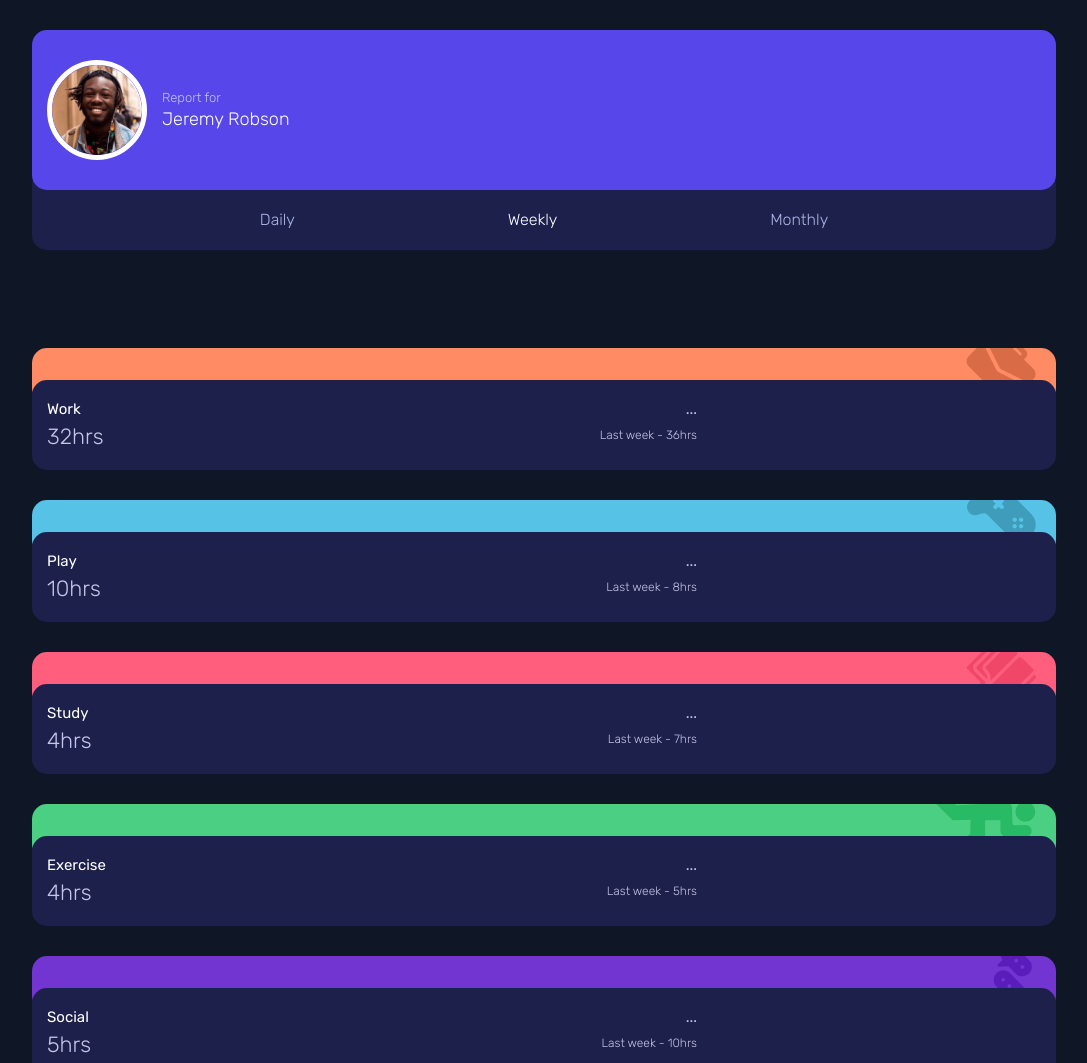
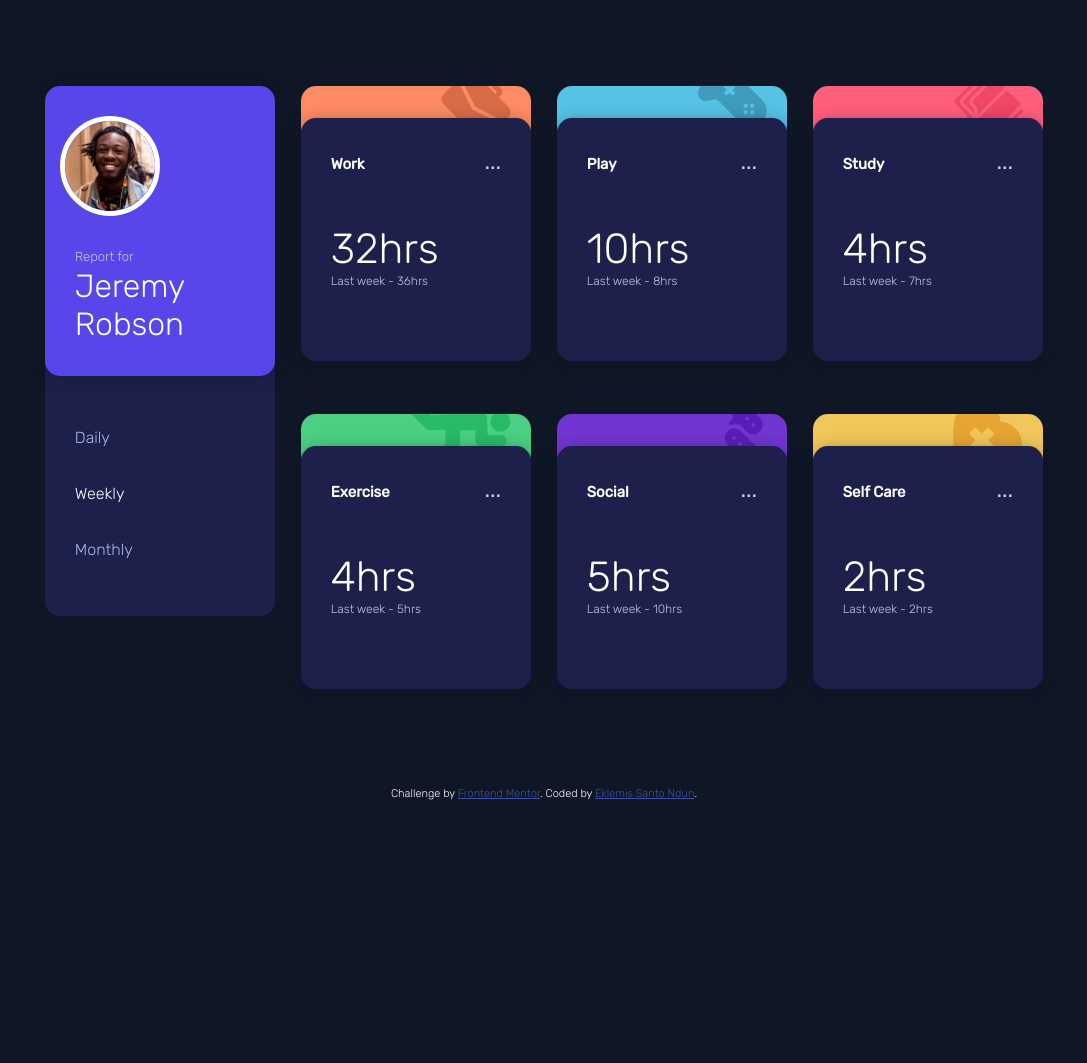
Before and after one commit to eklemis/time-tracking-dashboard, a plain HTML site: page index.html in a window 1280 px wide. Shown: the top 1063 px of the page, without its empty margins (96-1183 px from the left). After the commit the page ends 800 px from the top, so only its background shows below. Drawn offline with Linux system fonts and the light colour scheme.

Commit message:
Reformatting index.html for multi screen styling, Styling for desktop completed

```diff
--- a/Style.css
+++ b/Style.css
@@ -9,7 +9,12 @@ body {
     margin: 0px 0px;
     font-family: 'Rubik', sans-serif;
     font-weight: 300;
+    height: 100vh;
+    display: flex;
+    flex-direction: column;
+    align-items: center;
 }
+
 body h1{
     font-weight: 300;
 }
@@ -18,7 +23,7 @@ body h2{
     font-size: 18px;
 }
 .state{
-    width: 80%;
+    width: 320px;
     margin: 30px auto;
     overflow: visible;
 }
@@ -38,13 +43,14 @@ body h2{
     width: 100%;
     display: flex;
     align-items: center;
-    margin-bottom: -20px;
+    margin-bottom: -24px;
     position: relative;
     z-index: 1;
+    box-shadow: rgba(14, 30, 37, 0.12) 0px 2px 4px 0px, rgba(14, 30, 37, 0.32) 0px 2px 16px 0px;
 }
 .state .bottom-card{
     position: relative;
-    z-index: -1;
+    z-index: 0;
     background-color: #1D204B;
     border-radius: 15px;
     width: 100%;
@@ -58,8 +64,6 @@ body h2{
     text-decoration: none;
     color: hsl(231, 55%, 79%);
     font-weight: 300;
-    position: relative;
-    z-index: 1000;
 }
 .state .bottom-card a.active{
     color: white;
@@ -85,7 +89,7 @@ body h2{
 }
 
 .activity{
-    width: 80%;
+    width: 320px;
     margin: 30px auto;
     overflow: visible;
 }
@@ -110,38 +114,30 @@ body h2{
     background-color: #1D204B;
     border-radius: 15px;
     width: 100%;
-    height: 90px;
-    display: flex;
-    padding: 20px 15px;
-    display: flex;
+    height: 125px;
+    display: grid;
+    grid-template-columns: 1fr 1fr;
+    padding: 30px 30px;
     align-items: baseline;
+    box-shadow: rgba(14, 30, 37, 0.12) 0px 2px 4px 0px, rgba(14, 30, 37, 0.32) 0px 2px 16px 0px;
+    transition: .3s ease background-color;
+}.activity .bottom-box:hover{
+    background-color: #34397b;
 }
 .activity .bottom-box .item{
     padding: 0px 0px;
 }
-.activity .bottom-box .item.left{
-    text-align: left;
-    margin-right: 100px;
-    margin-left: 0px;
-    width: 150px;
-}
-.activity .bottom-box .item.right{
-    text-align: right;
-    padding: 0px 0px;
-    width: 400px;
-}
 h2.activity-title{
     font-size: 15px;
-    font-weight: 400;
+    font-weight: 600;
     margin-top: 0px;
-    margin-bottom: 5px;
     padding: 0px 0px;
 }
 h1.activity-more-info{
-    font-size: 15px;
+    font-size: 22px;
     font-weight: 400;
     margin-top: 0px;
-    margin-bottom: 5px;
+    text-align: right;
     padding: 0px 0px;
     color: hsl(242, 45%, 84%);
 }
@@ -149,15 +145,15 @@ h1.activity-hr{
     font-size: 22px;
     font-weight: 300;
     margin-top: 0px;
-    margin-bottom: 2px;
     padding: 0px 0px;
-    color: hsl(242, 45%, 84%);
+    color:white;
 }
 h2.activity-prev-time{
     font-size: 12px;
     color: hsl(242, 45%, 84%);
     margin: 10px 0px;
     padding: 0px 0px;
+    text-align: right;
 }
 .activity .top-box.work{
     background-color: rgba(255, 139, 100, 9)
@@ -179,3 +175,64 @@ h2.activity-prev-time{
 }
 .attribution { font-size: 11px; text-align: center; }
 .attribution a { color: hsl(228, 45%, 44%); }
+
+@media only screen and (min-width: 768px) {
+    /* For desktop: */
+    .wrapper {
+        display: grid;
+        grid-template-columns: 1fr 1fr 1fr 1fr;
+        width: 78vw;
+        margin: auto auto;
+        height: 77vh;
+        row-gap: 5vh;
+        column-gap: 2vw;
+    }
+    .state{
+        width: 18vw;
+        margin: 0px 0px;
+        grid-row: 1 / span 2;
+    }
+    .activity{
+        width: 18vw;
+        margin: 0px 0px;
+        top: 0;
+    }
+    .state .top-card{
+        flex-direction: column;
+        align-items:flex-start;
+    }
+    .state .bottom-card{
+        padding-top: 50px;
+        flex-direction: column;
+        align-items:flex-start;
+        height: calc( 30vh + 24px );
+        grid-row-gap: 10px;
+        padding-left: 30px;
+    }
+    .state .top-card .top-card-img{
+        margin-bottom: 30px;
+    }
+    .state .top-card h1{
+        font-size: 32px;
+    }
+    .activity .bottom-box{
+        grid-template-rows: 1fr 1fr 1fr;
+        height: calc(30vh + 3px);
+    }
+    h1.activity-hr{
+        font-size: 42px;
+        margin-top: 20px;
+        margin-bottom: 0px;
+    }
+    h1.activity-more-info{
+        grid-column: 2;
+        grid-row: 1 / span 2;
+    }
+    h2.activity-prev-time{
+        text-align: left;
+        margin: 0px 0px;
+        grid-row: 3;
+        grid-column: 1 / span 2;
+    }
+
+}
--- a/index.html
+++ b/index.html
@@ -12,6 +12,7 @@
   <link  rel="stylesheet" href="Style.css">
 </head>
 <body>
+  <div class="wrapper">
     <nav class="state">
       <div class="top-card">
         <div class="top-card-img">
@@ -28,23 +29,16 @@
         <a href="#">Monthly</a>
       </div>
     </nav>
-  <br>
-  <br>
-  <section class="activities">
     <!-- Work Activity -->
     <div class="activity">
       <div class="top-box work">
         <img src="./images/icon-work.svg">
       </div>
       <div class="bottom-box">
-        <div class="item left">
           <h2 class="activity-title">Work</h2>
+          <h1 class="activity-more-info">...</h1>
           <h1 class="activity-hr">32hrs</h1>
-        </div>
-        <div class="item right">
-          <h1 class="activity-more-info">...</h1>
           <h2 class="activity-prev-time">Last week - 36hrs</h2>
-        </div>
       </div>
     </div>
     <!-- End Work Activity -->
@@ -54,14 +48,10 @@
         <img src="./images/icon-play.svg">
       </div>
       <div class="bottom-box">
-        <div class="item left">
           <h2 class="activity-title">Play</h2>
+          <h1 class="activity-more-info">...</h1>
           <h1 class="activity-hr">10hrs</h1>
-        </div>
-        <div class="item right">
-          <h1 class="activity-more-info">...</h1>
           <h2 class="activity-prev-time">Last week - 8hrs</h2>
-        </div>
       </div>
     </div>
     <!-- End Play Activity -->
@@ -71,110 +61,53 @@
         <img src="./images/icon-study.svg">
       </div>
       <div class="bottom-box">
-        <div class="item left">
           <h2 class="activity-title">Study</h2>
+          <h1 class="activity-more-info">...</h1>
           <h1 class="activity-hr">4hrs</h1>
-        </div>
-        <div class="item right">
-          <h1 class="activity-more-info">...</h1>
           <h2 class="activity-prev-time">Last week - 7hrs</h2>
       </div>
     </div>
-    </div>
     <!-- End Work Activity -->
-    <!-- Work Activity -->
+    <!-- Exercise Activity -->
     <div class="activity">
       <div class="top-box exercise">
         <img src="./images/icon-exercise.svg">
       </div>
       <div class="bottom-box">
-        <div class="item left">
           <h2 class="activity-title">Exercise</h2>
+          <h1 class="activity-more-info">...</h1>
           <h1 class="activity-hr">4hrs</h1>
-        </div>
-        <div class="item right">
-          <h1 class="activity-more-info">...</h1>
           <h2 class="activity-prev-time">Last week - 5hrs</h2>
       </div>
     </div>
-    </div>
-    <!-- End Work Activity -->
-    <!-- Work Activity -->
+    <!-- End Exercise Activity -->
+    <!-- Social Activity -->
     <div class="activity">
       <div class="top-box social">
         <img src="./images/icon-social.svg">
       </div>
       <div class="bottom-box">
-        <div class="item left">
           <h2 class="activity-title">Social</h2>
+          <h1 class="activity-more-info">...</h1>
           <h1 class="activity-hr">5hrs</h1>
-        </div>
-        <div class="item right">
-          <h1 class="activity-more-info">...</h1>
           <h2 class="activity-prev-time">Last week - 10hrs</h2>
       </div>
     </div>
-    </div>
-    <!-- End Work Activity -->
-    <!-- Work Activity -->
+    <!-- End Social Activity -->
+    <!-- Self Care Activity -->
     <div class="activity">
       <div class="top-box self-care">
         <img src="./images/icon-self-care.svg">
       </div>
       <div class="bottom-box">
-        <div class="item left">
           <h2 class="activity-title">Self Care</h2>
+          <h1 class="activity-more-info">...</h1>
           <h1 class="activity-hr">2hrs</h1>
-        </div>
-        <div class="item right">
-          <h1 class="activity-more-info">...</h1>
           <h2 class="activity-prev-time">Last week - 2hrs</h2>
       </div>
     </div>
+    <!-- End Self Care Activity -->
   </div>
-    <!-- End Work Activity -->
-
-    Play
-    1hr <!-- daily -->
-    Previous - 2hrs <!-- daily -->
-    10hrs <!-- weekly -->
-    Previous - 8hrs <!-- weekly -->
-    23hrs <!-- monthly -->
-    Previous - 29hrs <!-- monthly -->
-
-    Study
-    0hrs <!-- daily -->
-    Previous - 1hr <!-- daily -->
-    4hrs <!-- weekly -->
-    Previous - 7hrs <!-- weekly -->
-    13hrs <!-- monthly -->
-    Previous - 19hrs <!-- monthly -->
-
-    Exercise
-    1hr <!-- daily -->
-    Previous - 1hr <!-- daily -->
-    4hrs <!-- weekly -->
-    Previous - 5hrs <!-- weekly -->
-    11hrs <!-- monthly -->
-    Previous - 18hrs <!-- monthly -->
-
-    Social
-    1hr <!-- daily -->
-    Previous - 3hrs <!-- daily -->
-    5hrs <!-- weekly -->
-    Previous - 10hrs <!-- weekly -->
-    21hrs <!-- monthly -->
-    Previous - 23hrs <!-- monthly -->
-
-    Self Care
-    0hrs <!-- daily -->
-    Previous - 1hr <!-- daily -->
-    2hrs <!-- weekly -->
-    Previous - 2hrs <!-- weekly -->
-    7hrs <!-- monthly -->
-    Previous - 11hrs <!-- monthly -->
-  </section>
-
   <div class="attribution">
     Challenge by <a href="https://www.frontendmentor.io?ref=challenge" target="_blank">Frontend Mentor</a>.
     Coded by <a href="#">Eklemis Santo Ndun</a>.
```
Lines whose indentation alone changed are shown as unchanged.
